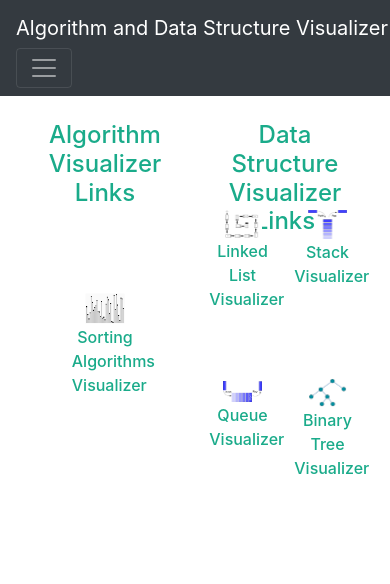
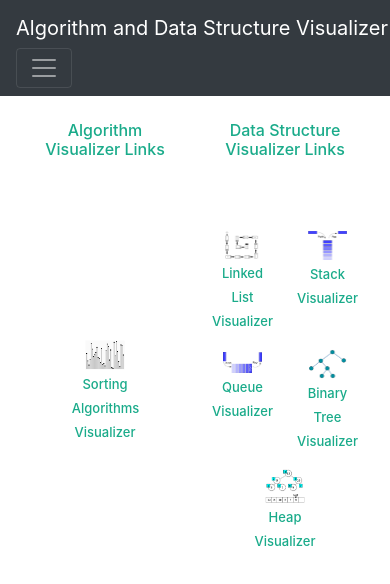
Before and after one commit to matt-hendrick/Algorithm-Data-Structure-Visualizer, a React (Create React App) app: page / in a window 390 px wide. Shown: the top 584 px of the page. Built offline with nearby package versions, Linux system fonts and the light colour scheme.

Commit message:
Add: Heap to Home page

```diff
--- a/src/components/HomeCard/HomeCard.module.css
+++ b/src/components/HomeCard/HomeCard.module.css
@@ -10,5 +10,14 @@
 
 .HomeCardLink {
   color: #1aab8a;
-  font-size: 0.8em;
+  font-size: 1.2em;
 }
+
+
+@media only screen and (max-width: 600px) {
+  .HomeCardLink {
+    color: #1aab8a;
+    font-size: 0.65em;
+  }
+
+}
--- a/src/containers/Home/Home.js
+++ b/src/containers/Home/Home.js
@@ -10,6 +10,7 @@ import BinaryTreeImage from '../../images/BinaryTreeImage.png';
 import LinkedListImage from '../../images/LinkedListImage.png';
 import StackImage from '../../images/StackImage.png';
 import QueueImage from '../../images/QueueImage.png';
+import HeapImage from '../../images/HeapImage.png';
 import QuicksortGif from '../../images/QuicksortGif.gif';
 
 function Home() {
@@ -49,6 +50,7 @@ function Home() {
             header="Binary Tree Visualizer"
             image={BinaryTreeImage}
           />
+          <HomeCard link="/heap" header="Heap Visualizer" image={HeapImage} />
         </div>
       </div>
     </div>
--- a/src/containers/Home/Home.module.css
+++ b/src/containers/Home/Home.module.css
@@ -13,7 +13,7 @@
   width: 75%;
   height: 13%;
   margin: auto;
-  font-size: 1.5em;
+  font-size: 1.8em;
 }
 
 .HomeCardWrapper {
@@ -21,5 +21,17 @@
   flex-wrap: wrap;
   justify-content: space-around;
   align-content: space-around;
-  height: 40vh;
+  height: 60vh;
+  margin-top: 30px;
 }
+
+@media only screen and (max-width: 600px) {
+  .HomeHeader {
+    font-size: 1em;
+  }
+
+  .HomeCardWrapper {
+    height: 40vh;
+    margin-top: 50px;
+  }
+}
```
Also changed, not shown: src/images/HeapImage.png (added).
